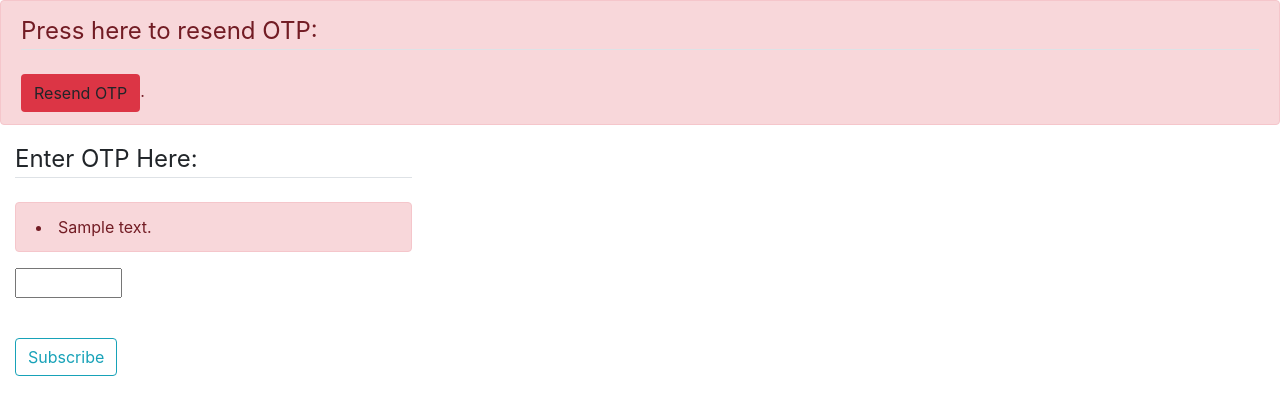
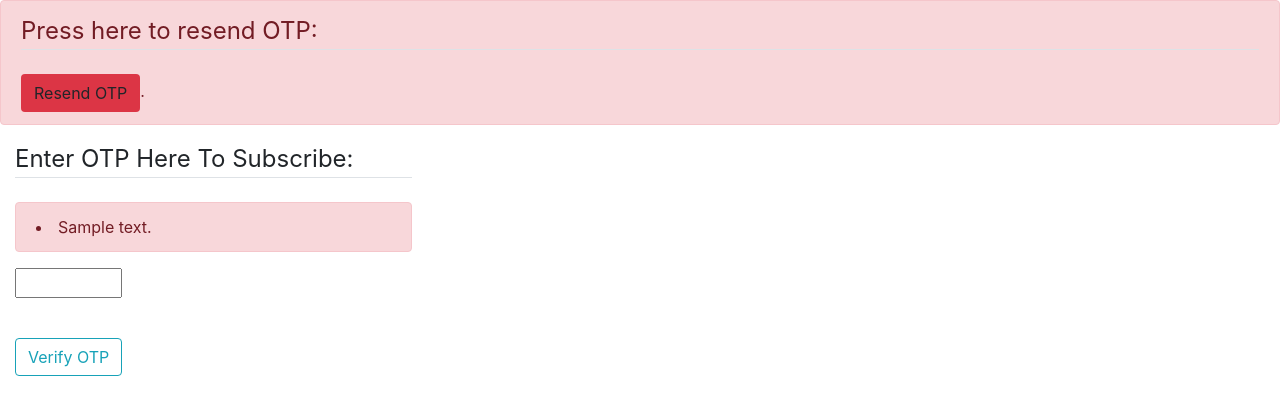
Before and after one commit to MohaSharara/Subscription-Service-System, a Django app: template subservice/app/templates/app/enter-otp.html in a window 1280 px wide. Shown: the top 415 px of the page. Run offline with Django 4.2, Linux system fonts and the light colour scheme; tables that the repository leaves empty hold one stand-in row (values such as "Sample post"); the template is opened without the code that fills it: values that come from a table or form of the project are taken from there, most other values are stand-ins (such as "Sample title", 1, 10 or a date in 2020).

Commit message:
remove unnecessary code

```diff
--- a/subservice/app/templates/app/enter-number.html
+++ b/subservice/app/templates/app/enter-number.html
@@ -27,7 +27,7 @@
                 {% endfor %}
                 </fieldset>
                 <div class="form-group">
-                    <button class="btn btn-outline-info" type="submit">Get OTP</button>
+                    <button class="btn btn-outline-info" type="submit">SEND OTP</button>
                 </div>
             </div>
         </form>
--- a/subservice/app/templates/app/enter-otp.html
+++ b/subservice/app/templates/app/enter-otp.html
@@ -13,7 +13,7 @@
                 </div>
             {% endif %}
                 <div class="col-lg-4">
-                    <legend class="border-bottom mb-4">Enter OTP Here:</legend>
+                    <legend class="border-bottom mb-4">Enter OTP Here To Subscribe:</legend>
                     {% if alertmessage %}
                     <div class="alert alert-danger" role="alert">
                         <li>{{ alertmessage }}</li>
@@ -23,7 +23,7 @@
                             <input class="mb-4" type="number" id="OTP" name="OTP" min="0000" max="9999">
                         </fieldset>
                     <div class="form-group">
-                        <button name="Subscribe" class="btn btn-outline-info" type="submit">Subscribe</button>
+                        <button name="Subscribe" class="btn btn-outline-info" type="submit">Verify OTP</button>
                     </div>
                 </div>
         </form>
--- a/subservice/app/urls.py
+++ b/subservice/app/urls.py
@@ -1,10 +1,8 @@
 from django.urls import path
 
-from app.views import EnterNumberView, EnterOTPView, SubscribedView
+from app.views import EnterNumberView, EnterOTPView
 
 urlpatterns = [
     path("", EnterNumberView.as_view(), name="enter_number"),
     path("enter-otp/<pk>/", EnterOTPView.as_view(), name="enter_otp"),
-    path("subscribed", SubscribedView.as_view(), name="subscribed"),
-    path("resend-otp", SubscribedView.as_view(), name="resend_otp"),
 ]
--- a/subservice/app/views.py
+++ b/subservice/app/views.py
@@ -61,7 +61,3 @@ class EnterOTPView(TemplateView):
                     }
                 )
         return self.render_to_response(context)
-
-
-class SubscribedView(TemplateView):
-    template_name = "app/subscribed.html"
```
